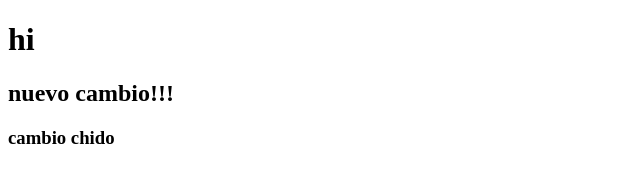
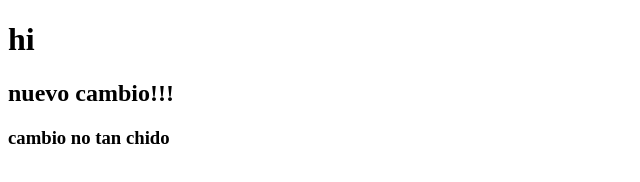
Before and after one commit to Kelebra28/miProyectoFinal, a plain HTML site: page index.html in a window 1280 px wide. Shown: the full height of the page, 0-640 px from the left. Drawn offline with Linux system fonts and the light colour scheme.

Commit message:
cambio no tan chido

```diff
--- a/index.html
+++ b/index.html
@@ -9,6 +9,6 @@
 <body>
     <h1>hi</h1>
     <h2>nuevo cambio!!!</h2>
-    <h3>cambio chido</h3>
+    <h3>cambio no tan chido</h3>
 </body>
 </html>
```
